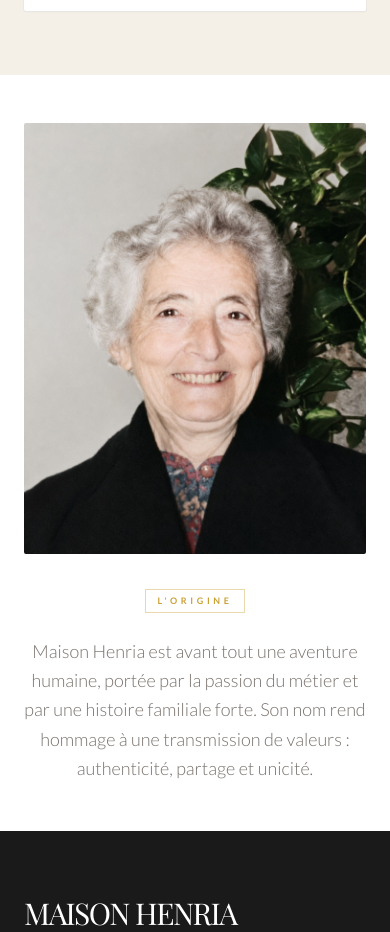
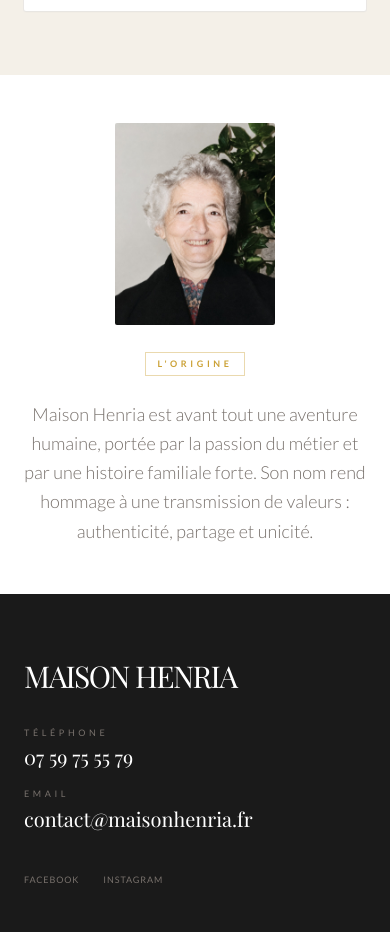
Before and after one commit to guillaumesax/Maison-Henria, a React (Vite) app: page / in a window 390 px wide. Shown: the part 5400-6332 px from the top of the page. Built offline with nearby package versions, Linux system fonts and the light colour scheme; a web font is replaced by a local one.

Commit message:
Reduce family portrait size

```diff
--- a/components/Story.tsx
+++ b/components/Story.tsx
@@ -5,7 +5,7 @@ import { STORY_TEXT } from '../constants';
 export const Story: React.FC = () => {
   return (
     <section id="histoire" className="py-12 md:py-16 bg-white">
-      <div className="max-w-6xl mx-auto px-6 grid md:grid-cols-[minmax(0,2fr)_minmax(0,3fr)] gap-8 md:gap-12 items-center">
+      <div className="max-w-4xl mx-auto px-6 grid md:grid-cols-[160px_minmax(0,1fr)] gap-6 md:gap-10 items-center">
         <img
           src="/histoire-familiale-maison-henria.jpg"
           alt="Portrait familial accompagnant l'histoire de Maison Henria"
@@ -13,7 +13,7 @@ export const Story: React.FC = () => {
           height={900}
           loading="lazy"
           decoding="async"
-          className="w-full max-w-sm mx-auto h-auto rounded-sm"
+          className="w-40 mx-auto h-auto rounded-sm"
         />
         <div className="text-center md:text-left space-y-6">
           <div className="inline-block px-3 py-1 border border-henria-gold/40 text-[9px] uppercase tracking-[0.4em] text-henria-gold font-bold">
```
